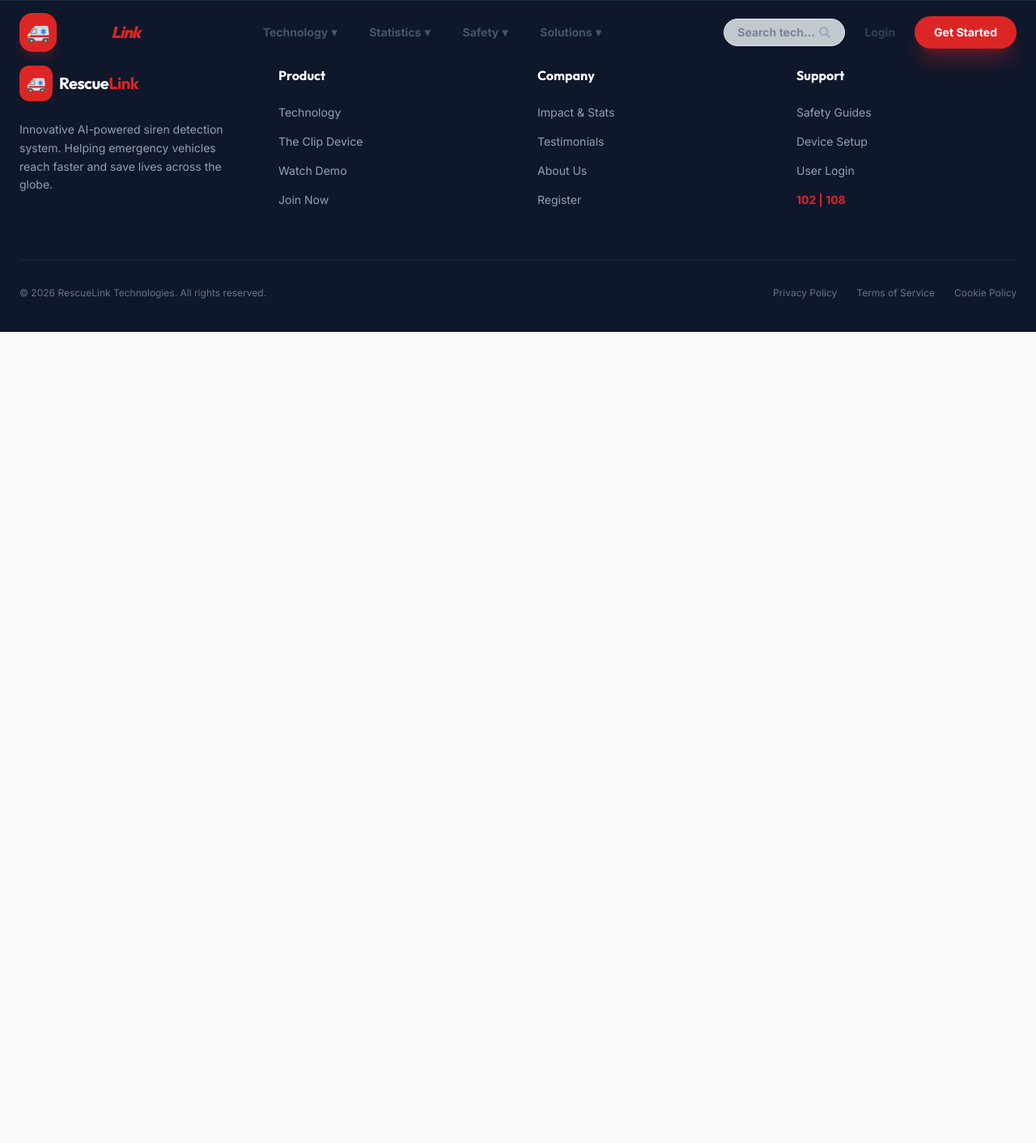
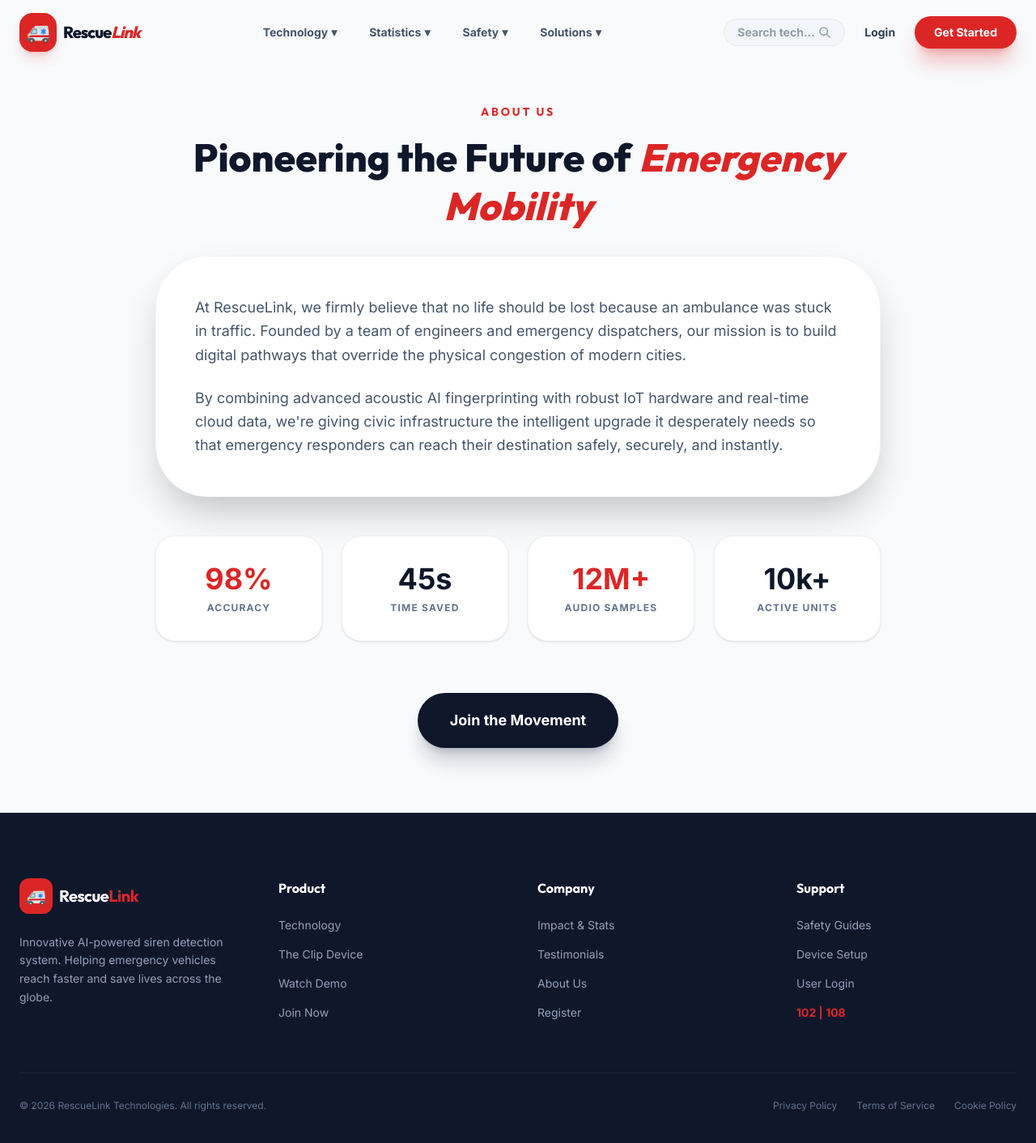
Before and after one commit to Yashmane505/RescueLink, a React (Vite) app in the folder my-app/: page /about in a window 1280 px wide. Shown: the whole page at 81% size. Before the commit the page ends 800 px from the top, so only its background shows below. Built offline with nearby package versions, Linux system fonts and the light colour scheme.

Commit message:
feat: complete footer routing with About and Legal pages

```diff
--- /dev/null
+++ b/my-app/src/AboutUs.jsx
@@ -0,0 +1,51 @@
+import React from "react";
+import { Link } from "react-router-dom";
+
+const AboutUs = () => {
+    return (
+        <div className="min-h-screen pt-32 pb-20 px-6 bg-slate-50">
+            <div className="max-w-4xl mx-auto text-center">
+                <h2 className="text-primary font-bold text-sm uppercase tracking-[0.2em] mb-4">About Us</h2>
+                <h1 className="text-5xl font-black text-slate-900 mb-8 leading-tight">
+                    Pioneering the Future of <span className="italic text-primary">Emergency Mobility</span>
+                </h1>
+
+                <div className="bg-white p-12 rounded-[4rem] shadow-2xl border border-slate-100 text-left mb-12">
+                    <p className="text-slate-600 text-lg leading-relaxed mb-6">
+                        At RescueLink, we firmly believe that no life should be lost because an ambulance was stuck in traffic. Founded by a team of engineers and emergency dispatchers, our mission is to build digital pathways that override the physical congestion of modern cities.
+                    </p>
+                    <p className="text-slate-600 text-lg leading-relaxed">
+                        By combining advanced acoustic AI fingerprinting with robust IoT hardware and real-time cloud data, we're giving civic infrastructure the intelligent upgrade it desperately needs so that emergency responders can reach their destination safely, securely, and instantly.
+                    </p>
+                </div>
+
+                <div className="grid grid-cols-2 lg:grid-cols-4 gap-6">
+                    <div className="bg-white p-8 rounded-3xl shadow-sm border border-slate-100">
+                        <div className="text-4xl font-black text-primary mb-2">98%</div>
+                        <div className="text-xs font-bold text-slate-500 uppercase tracking-widest">Accuracy</div>
+                    </div>
+                    <div className="bg-white p-8 rounded-3xl shadow-sm border border-slate-100">
+                        <div className="text-4xl font-black text-slate-900 mb-2">45s</div>
+                        <div className="text-xs font-bold text-slate-500 uppercase tracking-widest">Time Saved</div>
+                    </div>
+                    <div className="bg-white p-8 rounded-3xl shadow-sm border border-slate-100">
+                        <div className="text-4xl font-black text-primary mb-2">12M+</div>
+                        <div className="text-xs font-bold text-slate-500 uppercase tracking-widest">Audio Samples</div>
+                    </div>
+                    <div className="bg-white p-8 rounded-3xl shadow-sm border border-slate-100">
+                        <div className="text-4xl font-black text-slate-900 mb-2">10k+</div>
+                        <div className="text-xs font-bold text-slate-500 uppercase tracking-widest">Active Units</div>
+                    </div>
+                </div>
+
+                <div className="mt-16">
+                    <Link to="/register" className="bg-slate-900 text-white px-10 py-5 rounded-full font-black text-lg shadow-xl shadow-slate-900/20 hover:-translate-y-1 transition-transform inline-block">
+                        Join the Movement
+                    </Link>
+                </div>
+            </div>
+        </div>
+    );
+};
+
+export default AboutUs;
--- a/my-app/src/App.jsx
+++ b/my-app/src/App.jsx
@@ -26,6 +26,8 @@ import FleetManagement from "./FleetManagement";
 import Training from "./Training";
 import Pricing from "./Pricing";
 import CaseStudies from "./CaseStudies";
+import AboutUs from "./AboutUs";
+import LegalPage from "./LegalPage";
 
 const HomePage = () => (
   <>
@@ -64,6 +66,8 @@ function App() {
             <Route path="/safety/fleet" element={<FleetManagement />} />
             <Route path="/safety/training" element={<Training />} />
             <Route path="/pricing" element={<Pricing />} />
+            <Route path="/about" element={<AboutUs />} />
+            <Route path="/legal/:doc" element={<LegalPage />} />
           </Routes>
         </main>
         <Footer />
@@ -71,5 +75,4 @@ function App() {
     </Router>
   );
 }
-
 export default App;
--- a/my-app/src/Footer.jsx
+++ b/my-app/src/Footer.jsx
@@ -32,8 +32,8 @@ const Footer = () => {
             <h4 className="text-white font-bold mb-6">Company</h4>
             <ul className="space-y-4 text-sm text-slate-400">
               <li><Link to="/statistics" className="hover:text-primary transition-colors">Impact & Stats</Link></li>
-              <li className="hover:text-primary cursor-pointer transition-colors">Testimonials</li>
-              <li className="hover:text-primary cursor-pointer transition-colors">About Us</li>
+              <li><Link to="/case-studies" className="hover:text-primary transition-colors">Testimonials</Link></li>
+              <li><Link to="/about" className="hover:text-primary transition-colors">About Us</Link></li>
               <li><Link to="/register" className="hover:text-primary transition-colors">Register</Link></li>
             </ul>
           </div>
@@ -56,9 +56,9 @@ const Footer = () => {
             © {new Date().getFullYear()} RescueLink Technologies. All rights reserved.
           </p>
           <div className="flex gap-6 text-slate-500 text-xs">
-            <span className="hover:text-white cursor-pointer transition-colors">Privacy Policy</span>
-            <span className="hover:text-white cursor-pointer transition-colors">Terms of Service</span>
-            <span className="hover:text-white cursor-pointer transition-colors">Cookie Policy</span>
+            <Link to="/legal/privacy" className="hover:text-white cursor-pointer transition-colors">Privacy Policy</Link>
+            <Link to="/legal/terms" className="hover:text-white cursor-pointer transition-colors">Terms of Service</Link>
+            <Link to="/legal/cookies" className="hover:text-white cursor-pointer transition-colors">Cookie Policy</Link>
           </div>
         </div>
       </div>
--- /dev/null
+++ b/my-app/src/LegalPage.jsx
@@ -0,0 +1,29 @@
+import React from "react";
+import { useParams } from "react-router-dom";
+
+const policies = {
+    privacy: { title: "Privacy Policy", content: "Your privacy is our paramount concern. This document outlines the types of personal information we receive and collect when you use RescueLink services, as well as some of the steps we take to safeguard information." },
+    terms: { title: "Terms of Service", content: "By using or accessing the RescueLink platform, you agree to these Terms of Service. Our hardware and software are provided 'as is' without warranty." },
+    cookies: { title: "Cookie Policy", content: "We use cookies to improve your browsing experience and analyze our traffic. By clicking 'Accept', you consent to our use of cookies." }
+};
+
+const LegalPage = () => {
+    const { doc } = useParams();
+    const policy = policies[doc] || policies.privacy;
+
+    return (
+        <div className="min-h-screen pt-32 pb-20 px-6 bg-slate-50">
+            <div className="max-w-3xl mx-auto bg-white p-12 rounded-[3rem] shadow-xl border border-slate-100 mt-10">
+                <h1 className="text-3xl font-black text-slate-900 mb-6">{policy.title}</h1>
+                <p className="text-slate-600 leading-relaxed">
+                    {policy.content}
+                </p>
+                <div className="mt-8 text-xs text-slate-400 font-bold uppercase tracking-widest border-t border-slate-100 pt-8">
+                    Last Updated: {new Date().toLocaleDateString()}
+                </div>
+            </div>
+        </div>
+    );
+};
+
+export default LegalPage;
--- a/my-app/src/Navbar.jsx
+++ b/my-app/src/Navbar.jsx
@@ -141,7 +141,7 @@ const Navbar = () => {
                     filteredSuggestions.map((item, idx) => (
                       <div
                         key={idx}
-                        onClick={() => { navigate(item.path); setSearch(""); setSearchFocused(false); }}
+                        onMouseDown={(e) => { e.preventDefault(); navigate(item.path); setSearch(""); setSearchFocused(false); }}
                         className="px-4 py-3 hover:bg-slate-50 cursor-pointer transition-colors border-b border-slate-50 last:border-0"
                       >
                         <p className="text-sm font-bold text-slate-900">{item.name}</p>
@@ -240,7 +240,7 @@ const Navbar = () => {
                     filteredSuggestions.map((item, idx) => (
                       <div
                         key={idx}
-                        onClick={() => { navigate(item.path); setSearch(""); setSearchFocused(false); setIsMobileMenuOpen(false); }}
+                        onMouseDown={(e) => { e.preventDefault(); navigate(item.path); setSearch(""); setSearchFocused(false); setIsMobileMenuOpen(false); }}
                         className="px-4 py-3 hover:bg-slate-50 cursor-pointer transition-colors border-b border-slate-50 last:border-0"
                       >
                         <p className="text-sm font-bold text-slate-900">{item.name}</p>
```
